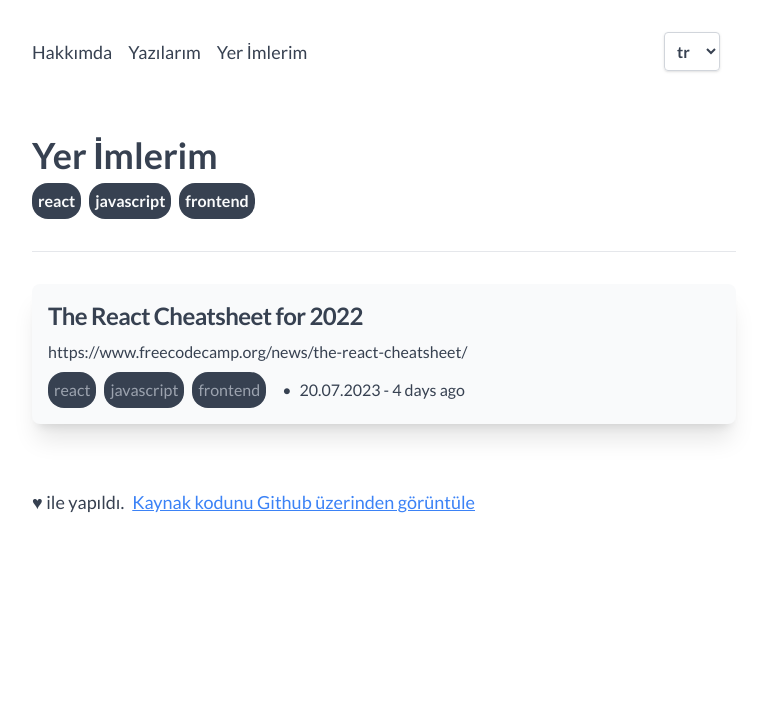
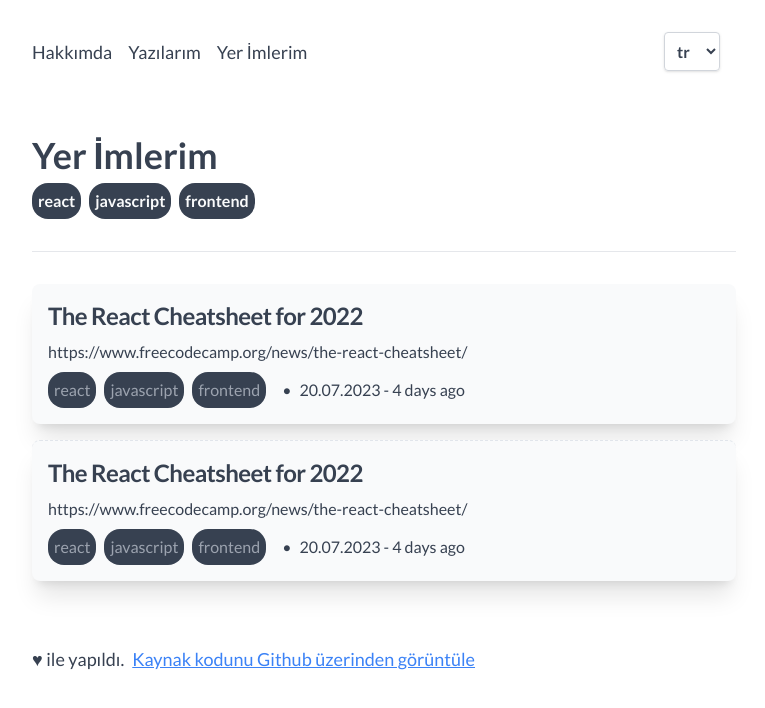
Before and after one commit to emrekayik/site, a Next.js app: page /bookmarks in a window 1280 px wide. Shown: the top 708 px of the page, without its empty margins (256-1021 px from the left). Built offline with nearby package versions, Linux system fonts and the light colour scheme.

Commit message:
versiyon 2.0 güncellemesi

```diff
--- a/src/locales/bookmarks.js
+++ b/src/locales/bookmarks.js
@@ -6,4 +6,11 @@ export default [
     tags: ['react', 'javascript', 'frontend'],
     date: '20.07.2023',
   },
+  {
+    id: 2,
+    title: 'The React Cheatsheet for 2022',
+    link: 'https://www.freecodecamp.org/news/the-react-cheatsheet/',
+    tags: ['react', 'javascript', 'frontend'],
+    date: '20.07.2023',
+  },
 ];
--- a/src/pages/404.js
+++ b/src/pages/404.js
@@ -2,6 +2,11 @@ import { useRouter } from 'next/router';
 import Link from 'next/link';
 import en from '@/locales/en';
 import tr from '@/locales/tr';
+
+export const metadata = {
+  title: 'Emre Kayık - 404',
+  description: '',
+}
 
 export default function Custom404() {
   // locale
--- a/src/pages/_document.js
+++ b/src/pages/_document.js
@@ -5,7 +5,10 @@ import Script from 'next/script';
 export default function Document() {
   return (
     <Html lang="tr-TR">
-      <Head></Head>
+      <Head>
+        <meta charSet="utf-8" />
+        <meta name="viewport" content="width=device-width, initial-scale=1" />
+      </Head>
       <body className="antialiased">
         <Main />
         <NextScript />
--- a/src/pages/bookmarks/index.js
+++ b/src/pages/bookmarks/index.js
@@ -1,11 +1,15 @@
 import { motion } from 'framer-motion';
 import { useRouter } from 'next/router';
 import Link from 'next/link';
-import moment from 'moment';
+import moment, { locale } from "moment";
 
 import en from '@/locales/en';
 import tr from '@/locales/tr';
 import bookmarks from '@/locales/bookmarks';
+export const metadata = {
+  title: locale === 'en' ? 'Emre Kayık - Bookmarks' : 'Emre Kayık - Yer İmleri',
+  description: '',
+};
 function Bookmarks() {
   // locale
   const router = useRouter();
@@ -19,7 +23,7 @@ function Bookmarks() {
       <>
         {bookmarks.map((bookmark, index) => (
           <motion.div
-            key={index}
+            key={bookmark.id}
             whileHover={{
               scale: [1, 1.01],
               transition: {
--- a/src/pages/index.js
+++ b/src/pages/index.js
@@ -8,6 +8,10 @@ import tr from '@/locales/tr';
 import { MdiGithub, MdiLinkedin, MdiInstagram, MdiMedium } from '@/icons';
 import Link from 'next/link';
 
+export const metadata = {
+  title: 'Emre Kayık - kişisel web adresim',
+  description: 'Merhaba Ben Emre, burası benim kişisel web adresim.',
+}
 export default function Home() {
   const router = useRouter();
   const { locale } = router;
```
